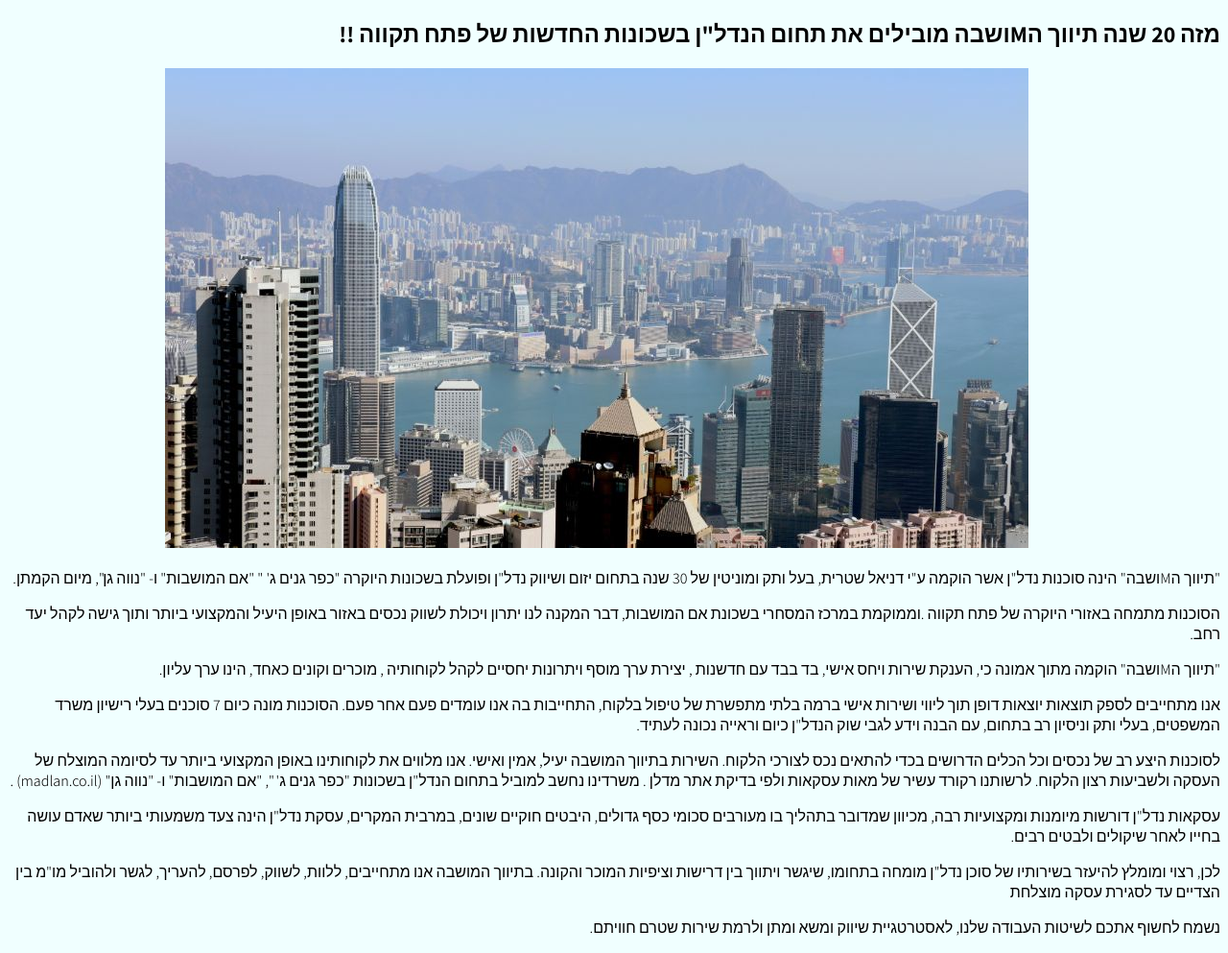
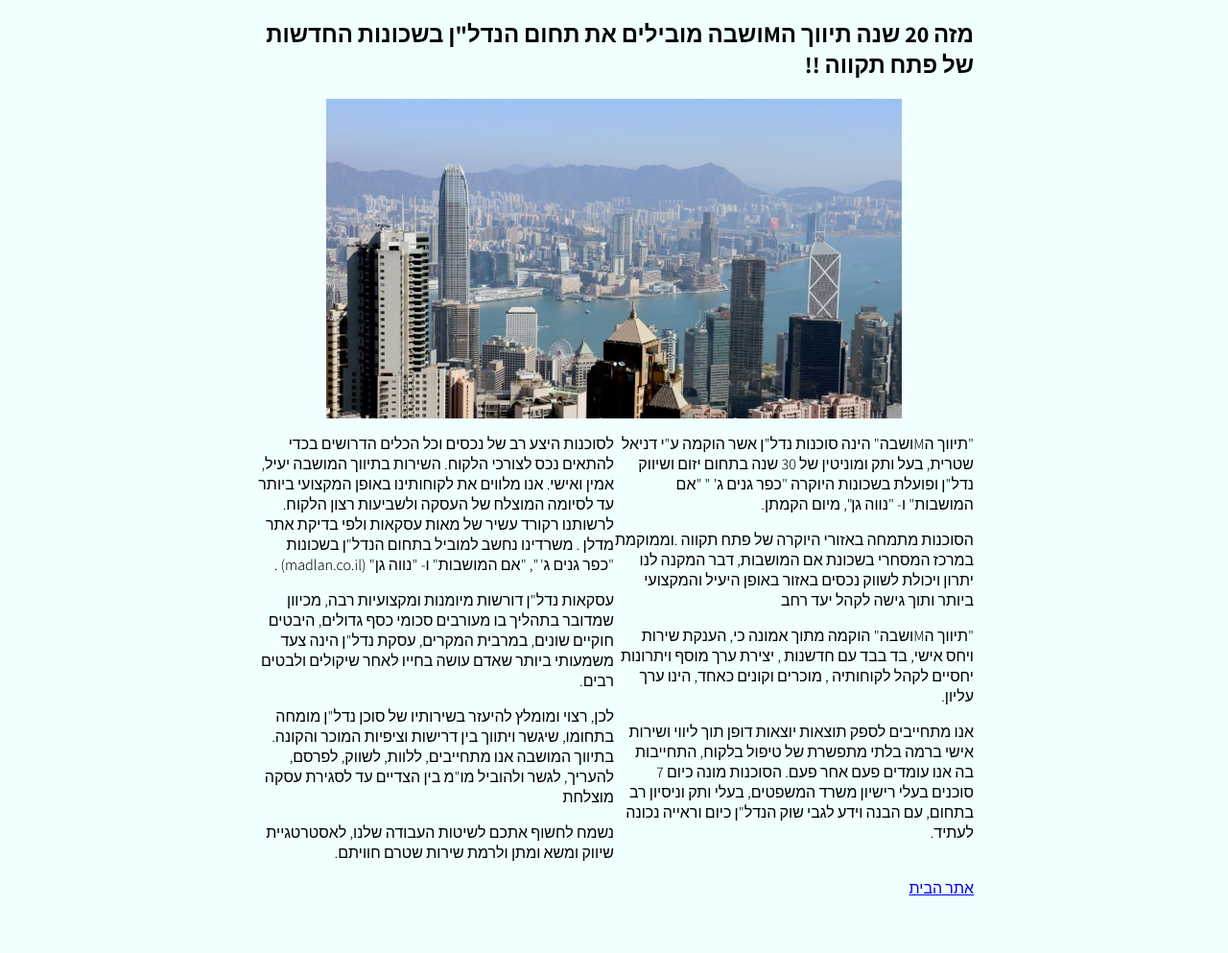
Before and after one commit to ronRips/design-course, a plain HTML site: page index.html in a window 1280 px wide. Shown: the part 66-1059 px from the top of the page at 96% size. After the commit the page ends 1010 px from the top, so only its background shows below. Drawn offline with Linux system fonts and the light colour scheme.

Commit message:
lesseon 2

```diff
--- a/index.html
+++ b/index.html
@@ -1,5 +1,6 @@
 <!DOCTYPE html>
 <html lang="he" dir="rtl">
+
 <head>
     <meta charset="UTF-8">
     <title>תיווך המושבה</title>
@@ -9,32 +10,36 @@
 </head>
 
 <body>
+    <div class="container">
         <h1>תיווך הMושבה</h1>
         <h2>מזה 20 שנה תיווך הMושבה מובילים את תחום הנדל"ן בשכונות החדשות של פתח תקווה !!</h2>
 
         <img src="images/buildings.jpg" alt="buildings">
-
+        <div class="grid">
+            <div>
                 <p>"תיווך הMושבה" הינה סוכנות נדל"ן אשר הוקמה ע"י דניאל שטרית, בעל ותק ומוניטין של 30 שנה בתחום יזום ושיווק נדל"ן ופועלת בשכונות היוקרה "כפר גנים ג' " "אם המושבות" ו- "נווה גן", מיום הקמתן.</p>
                 <p>
-
-        הסוכנות מתמחה באזורי היוקרה של פתח תקווה .וממוקמת במרכז המסחרי בשכונת אם המושבות, דבר המקנה לנו יתרון ויכולת לשווק נכסים באזור באופן היעיל והמקצועי ביותר ותוך גישה לקהל יעד רחב.</p>
+                    הסוכנות מתמחה באזורי היוקרה של פתח תקווה .וממוקמת במרכז המסחרי בשכונת אם המושבות, דבר המקנה לנו יתרון ויכולת לשווק נכסים באזור באופן היעיל והמקצועי ביותר ותוך גישה לקהל יעד רחב
+                </p>
                 <p>
 
                     "תיווך הMושבה" הוקמה מתוך אמונה כי, הענקת שירות ויחס אישי, בד בבד עם חדשנות , יצירת ערך מוסף ויתרונות יחסיים לקהל לקוחותיה , מוכרים וקונים כאחד, הינו ערך עליון.</p>
                 <p>
 
                     אנו מתחייבים לספק תוצאות יוצאות דופן תוך ליווי ושירות אישי ברמה בלתי מתפשרת של טיפול בלקוח, התחייבות בה אנו עומדים פעם אחר פעם. הסוכנות מונה כיום 7 סוכנים בעלי רישיון משרד המשפטים, בעלי ותק וניסיון רב בתחום, עם הבנה וידע לגבי שוק הנדל"ן כיום וראייה נכונה לעתיד.</p>
+
+            </div>
+            <div>
                 <p>
-
                     לסוכנות היצע רב של נכסים וכל הכלים הדרושים בכדי להתאים נכס לצורכי הלקוח. השירות בתיווך המושבה יעיל, אמין ואישי. אנו מלווים את לקוחותינו באופן המקצועי ביותר עד לסיומה המוצלח של העסקה ולשביעות רצון הלקוח. לרשותנו רקורד עשיר של מאות עסקאות ולפי בדיקת אתר מדלן . משרדינו נחשב למוביל בתחום הנדל"ן בשכונות "כפר גנים ג' ", "אם המושבות" ו- "נווה גן" (madlan.co.il) .</p>
                 <p>
-
                     עסקאות נדל"ן דורשות מיומנות ומקצועיות רבה, מכיוון שמדובר בתהליך בו מעורבים סכומי כסף גדולים, היבטים חוקיים שונים, במרבית המקרים, עסקת נדל"ן הינה צעד משמעותי ביותר שאדם עושה בחייו לאחר שיקולים ולבטים רבים.</p>
                 <p>
-
                     לכן, רצוי ומומלץ להיעזר בשירותיו של סוכן נדל"ן מומחה בתחומו, שיגשר ויתווך בין דרישות וציפיות המוכר והקונה. בתיווך המושבה אנו מתחייבים, ללוות, לשווק, לפרסם, להעריך, לגשר ולהוביל מו"מ בין הצדיים עד לסגירת עסקה מוצלחת
                 </p>
                 <p> נשמח לחשוף אתכם לשיטות העבודה שלנו, לאסטרטגיית שיווק ומשא ומתן ולרמת שירות שטרם חוויתם.</p>
-
-
+            </div>
+        </div>
+<a href="https://m-hamoshavot.co.il/">אתר הבית</a>
+    </div>
 </body></html>
--- a/stiyle.css
+++ b/stiyle.css
@@ -10,11 +10,24 @@ h1 {
 
 p {
     text-align: right;
-
     font-weight: 300;
-
 }
 
 img {
-    padding-right: 200px;
+    max-width: 80%;
+    width: auto;
+    height: auto;
+    display: block;
+    margin:auto
 }
+
+.container {
+    max-width:750px;
+    margin:auto;
+}
+
+.grid {
+    display: grid;
+    grid-template-columns: 1fr 1fr;
+
+}
```
Also changed, not shown: 1 other file. Lines whose indentation alone changed are shown as unchanged.
